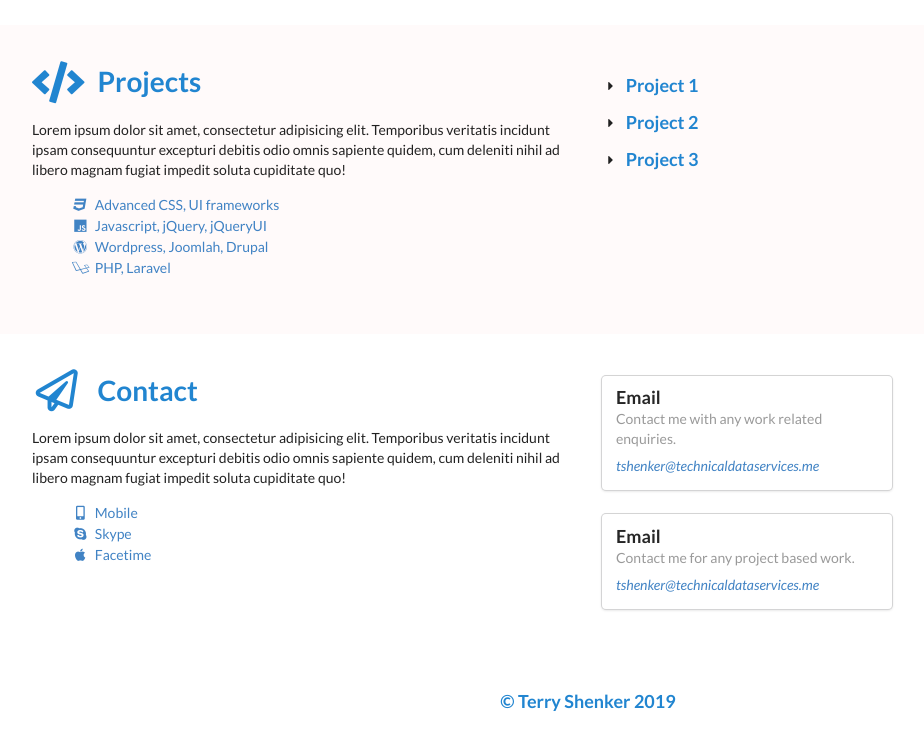
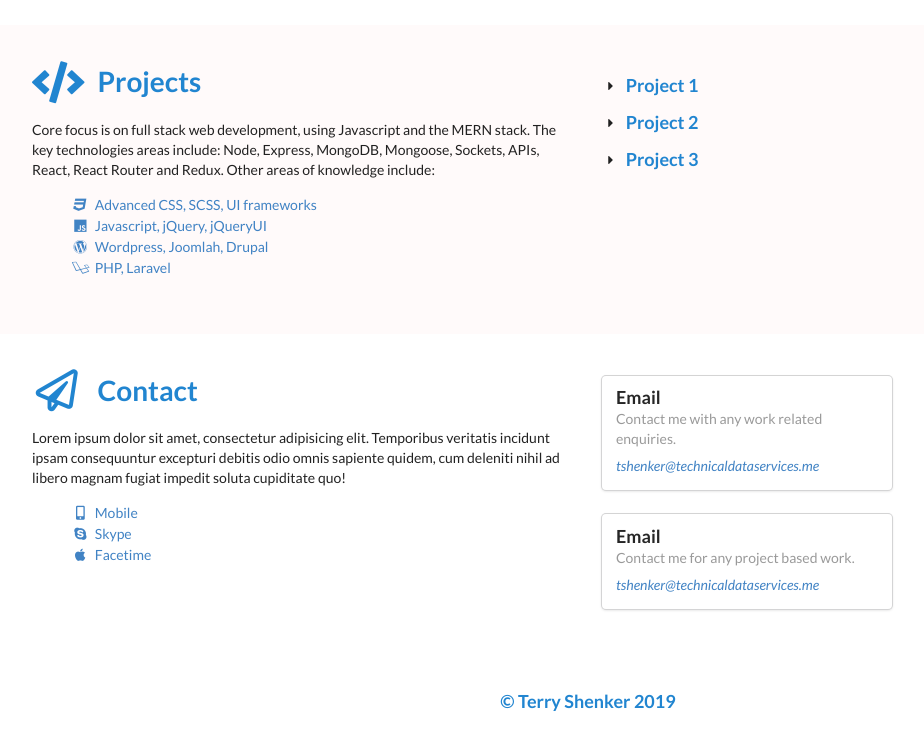
Before and after one commit to Tezza1/final_portfolio, a plain HTML site: page index.html in a window 1280 px wide. Shown: the part 909-1658 px from the top of the page, without its empty margins (52-976 px from the left). Drawn offline with nearby package versions, Linux system fonts and the light colour scheme.

Commit message:
added skills

```diff
--- a/index.html
+++ b/index.html
@@ -108,9 +108,9 @@
     <div class="ui two column doubling stackable grid container content-grey" id="middle-content-container">
         <div class="column">
             <h1 class="ui blue header"><i class="code icon"></i> Projects</h1>
-            <p>Lorem ipsum dolor sit amet, consectetur adipisicing elit. Temporibus veritatis incidunt ipsam consequuntur excepturi debitis odio omnis sapiente quidem, cum deleniti nihil ad libero magnam fugiat impedit soluta cupiditate quo!</p>
+            <p> Core focus is on full stack web development, using Javascript and the MERN stack. The key  technologies areas include: Node, Express, MongoDB, Mongoose, Sockets, APIs, React, React Router and Redux. Other areas of knowledge include:</p>
             <ul>
-                <li><a href="#"><i class="css3 icon"></i> Advanced CSS, UI frameworks</a></li>
+                <li><a href="#"><i class="css3 icon"></i> Advanced CSS, SCSS, UI frameworks</a></li>
                 <li><a href="#"><i class="js icon"></i> Javascript, jQuery, jQueryUI</a></li>
                 <li><a href="#"><i class="wordpress icon"></i> Wordpress, Joomlah, Drupal</a></li>
                 <li><a href="#"><i class="laravel icon"></i> PHP, Laravel</a></li>
```
